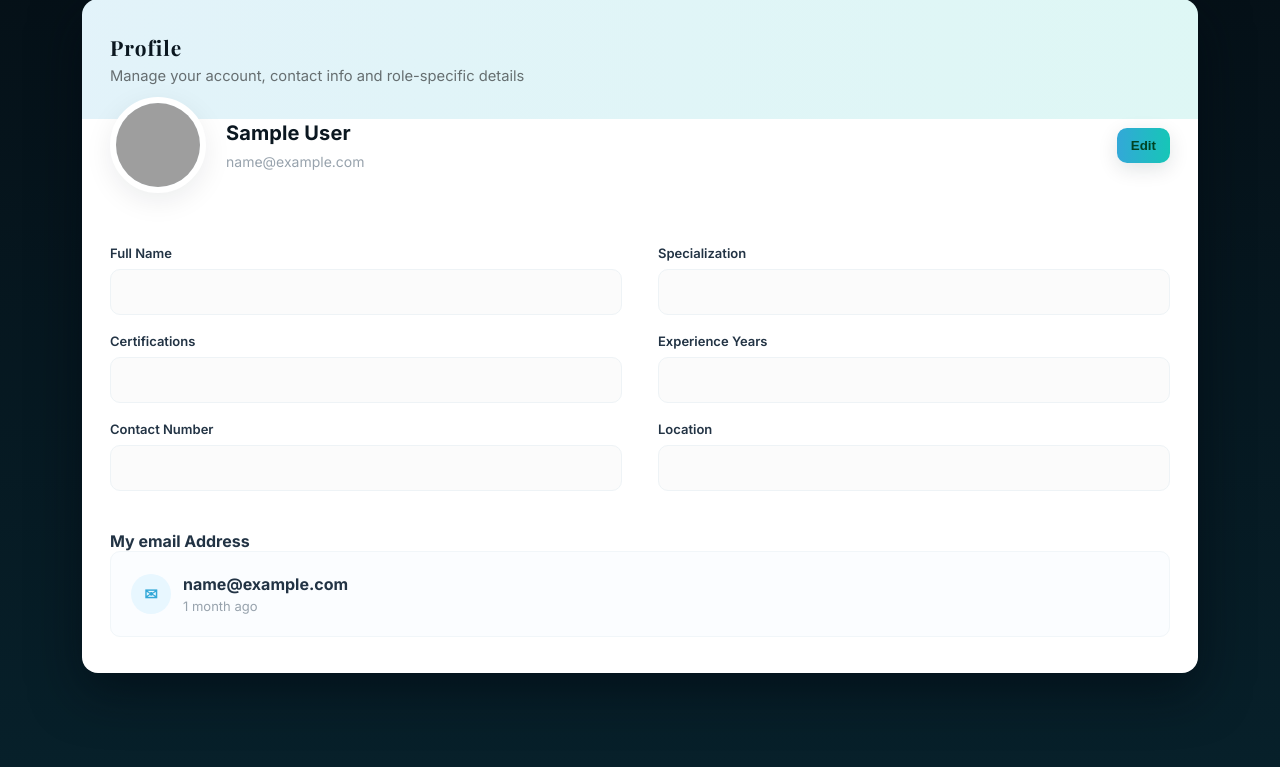
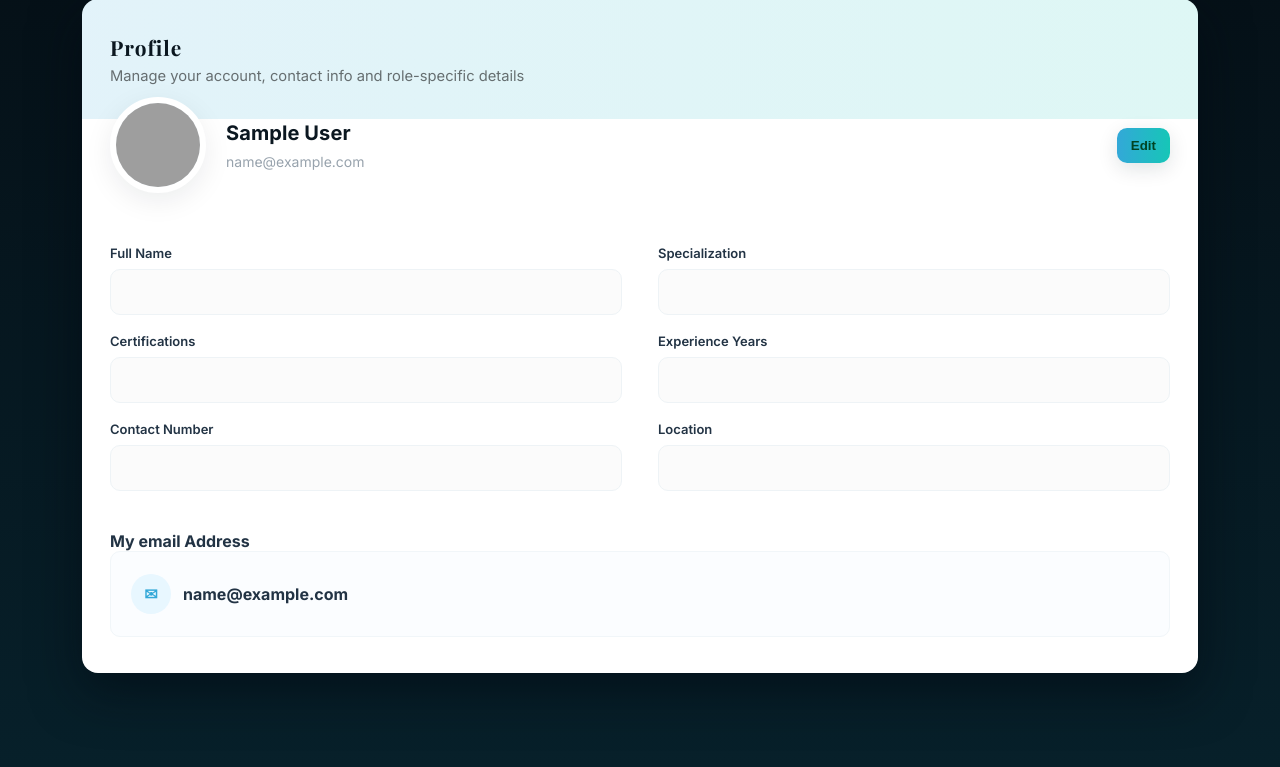
Before and after one commit to lara-jacob/LinkedIn-for-Atheletes, a Flask app: page /profile in a window 1280 px wide. Shown: the part 125-892 px from the top of the page. Run offline with Flask 3, Linux system fonts and the light colour scheme; the visitor is signed in with stand-in values (Sample User, id 1); data that the repository does not hold is empty; some libraries are stand-ins or nearby versions; grey boxes are pictures that could not be loaded.

Commit message:
minute changes

```diff
--- a/templates/profile.html
+++ b/templates/profile.html
@@ -183,7 +183,7 @@
                 <div class="email-badge">✉</div>
                 <div class="email-meta">
                   <div class="em">{{ session.email if session.email is defined else '' }}</div>
-                  <div class="sub">1 month ago</div>
+
                 </div>
               </div>
             </div>
@@ -267,7 +267,6 @@
       <div style="margin-top:12px; background:#fbfdff; border:1px solid #f1f6f9; padding:16px; border-radius:10px; color:#203241;">
         <div style="font-weight:700; margin-bottom:6px;">No applications found</div>
         <div style="color:var(--muted); margin-bottom:10px;">You haven't submitted any applications yet. Click below to create your first application.</div>
-        <a class="add-email" href="/apply">Create Application</a>
       </div>
     {% endif %}
   </div>
```
